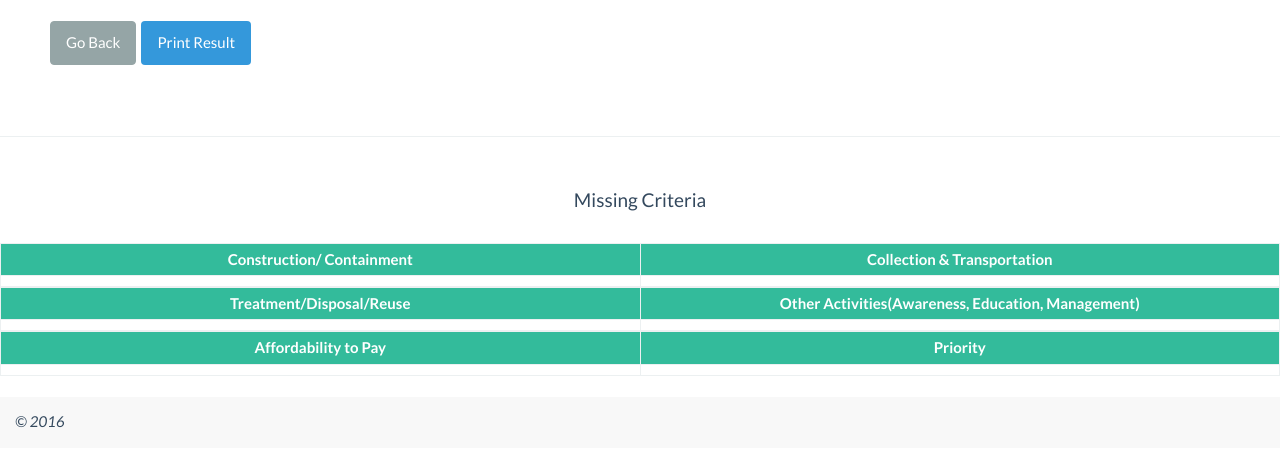
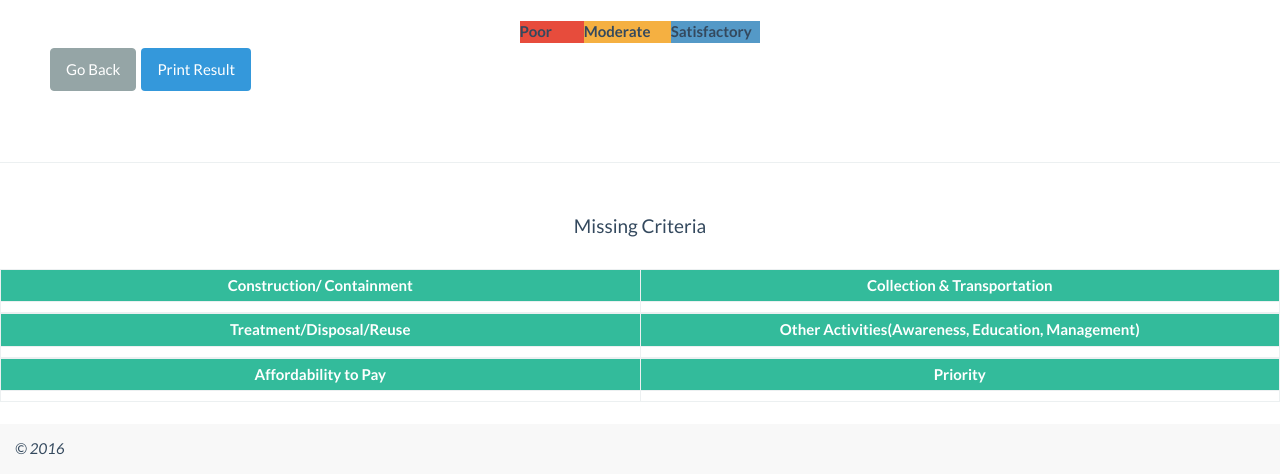
Before and after one commit to justinaung/regulatory-assessment-tool, a CodeIgniter app: page /rat/index.php/rat/result in a window 1280 px wide. Shown: the part 573-1047 px from the top of the page. Run offline with CodeIgniter, Linux system fonts and the light colour scheme; lists and menus that the app fills with data are empty; some libraries are stand-ins or nearby versions.

Commit message:
add color bar

```diff
--- a/application/views/rat/result.php
+++ b/application/views/rat/result.php
@@ -25,7 +25,7 @@
 			},
 			axisY:
 			{
-				title: "Poor(Red) <= 50 | 50 < Moderate(Yellow) <= 80 | Satisfactory(Blue) > 80",
+				title: "Poor <= 50 | 50 < Moderate <= 80 | Satisfactory > 80",
 				titleFontSize: 15,
 				maximum: 100
 			},
@@ -135,6 +135,9 @@
 	<div id="chartContainer" style="height: 300px; width: 70%;"></div>
 </div>
 <br class="clearboth">
+<div class="row" align="center">
+	<label id="poor_ind"> Poor&nbsp;&nbsp;&nbsp;&nbsp;&nbsp;&nbsp;&nbsp;&nbsp;&nbsp;&nbsp;&nbsp;</label><label id="mod_ind" > Moderate&nbsp;&nbsp;&nbsp;&nbsp;&nbsp;&nbsp;&nbsp;</label><label id="sat_ind"> Satisfactory&nbsp;&nbsp;&nbsp;</label>
+</div>
 <button class="btn btn-default" onclick="goBack()">Go Back</button>
 <button id="printButton" class="btn btn-info" style="float: left;" onclick="printChart()">Print Result</button>
 <br class="clearboth">
--- a/assets/css/style.css
+++ b/assets/css/style.css
@@ -39,5 +39,17 @@ label {
 }
 #printButton
 {
-  margin-left: 5px;
+  margin-left: 5px;j
 }
+#poor_ind
+{
+  background-color: #E74C3C;
+}
+#mod_ind
+{
+  background-color: #F5B041;
+}
+#sat_ind
+{
+  background-color: #5499C7;
+}
```
